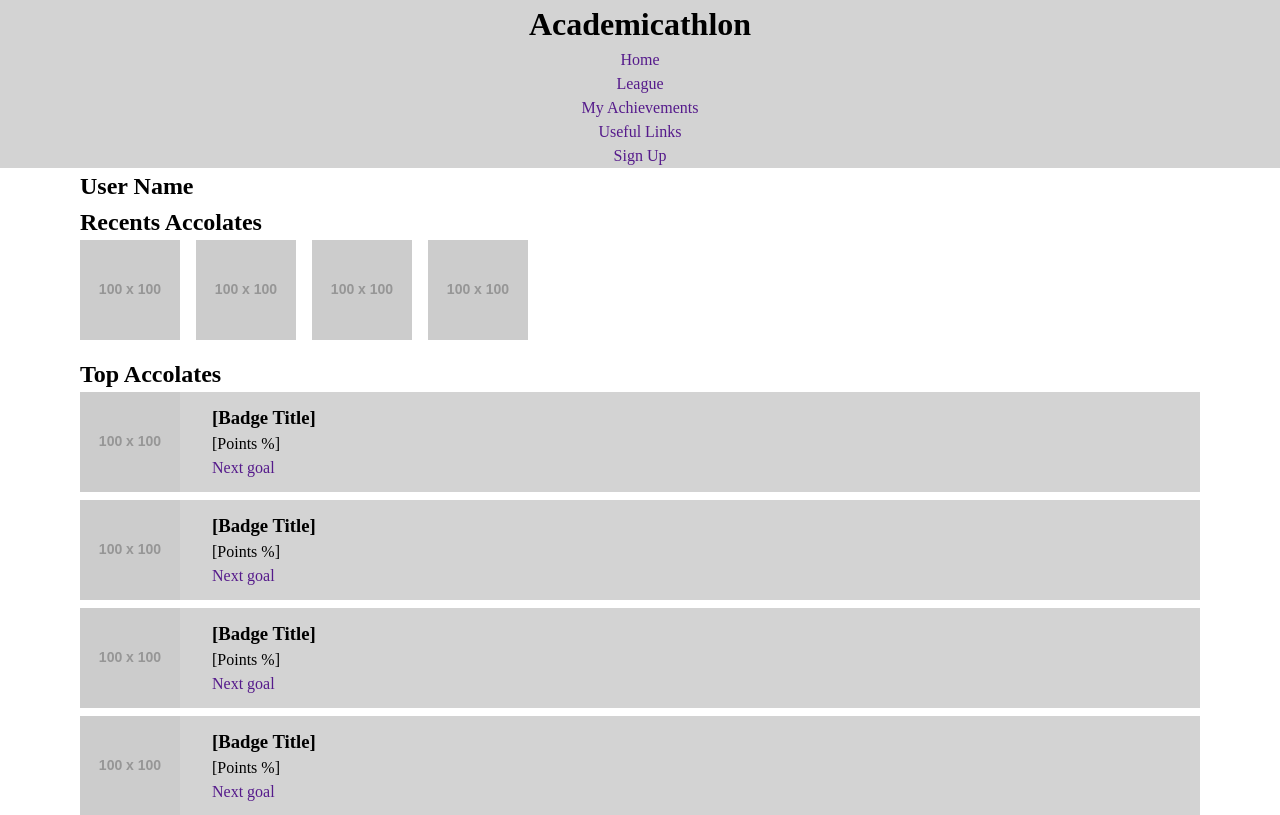
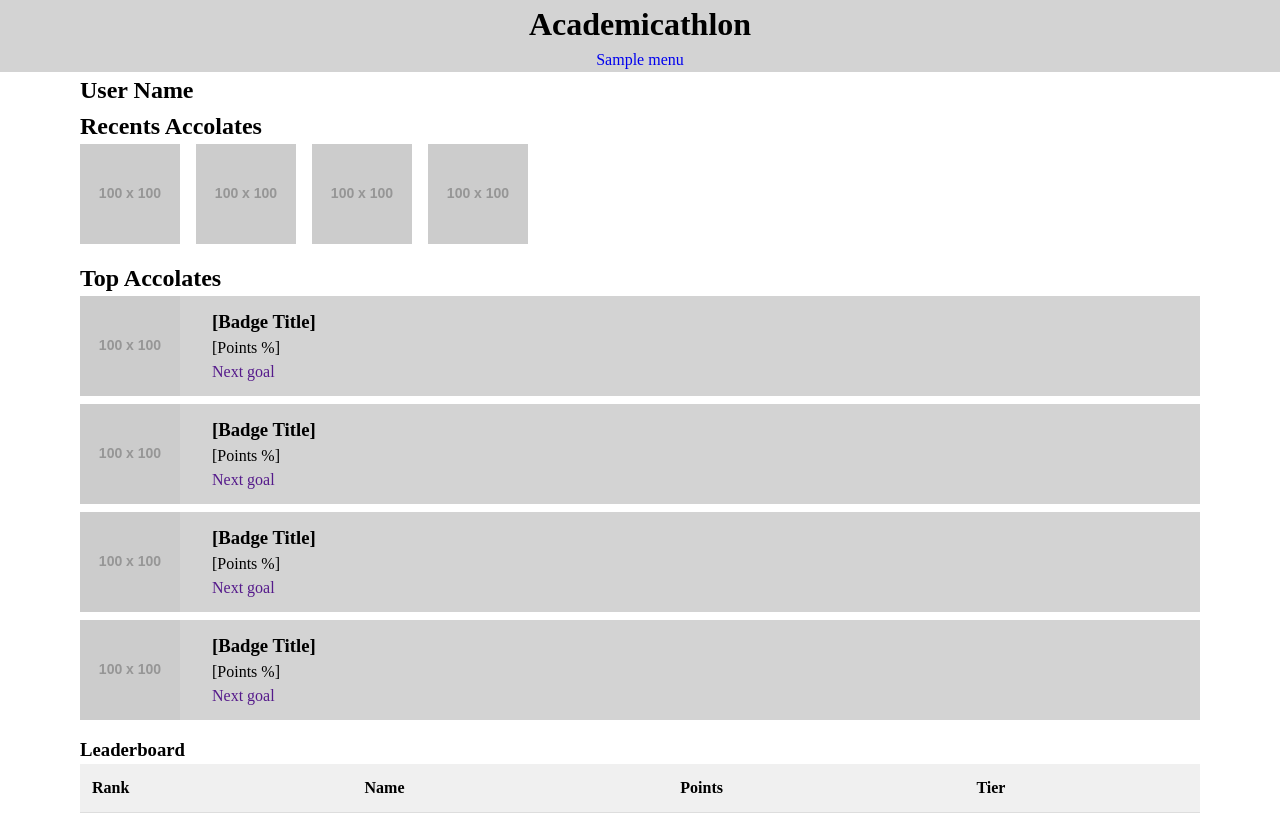
Before and after one commit to rogir-2/academic-reward-system, a PHP site: page / in a window 1280 px wide. Shown: the top 815 px of the page. Run offline with PHP 8.4, Linux system fonts and the light colour scheme; tables that the repository leaves empty or names only in its code hold one stand-in row (values such as "Sample post"); grey boxes labelled with a size stand in for pictures from a placeholder-image service; some libraries are stand-ins or nearby versions.

Commit message:
PHP & DB Intergrated
Nav changed for dynamic menu code, CSS updated to allow for PHP usage,
Basic DB authentication added

```diff
--- /dev/null
+++ b/components/INC/config.php
@@ -0,0 +1,4 @@
+<?php
+$navtb = 'menu';
+$mode = 0; // [TODO: Add Maintenance Mode ect...]
+?>
--- /dev/null
+++ b/components/INC/et.php
@@ -0,0 +1,6 @@
+<?php
+$DBIPAD = 'localhost';
+$DBUSER = 'tutor';
+$DBPASS = 'JniM@7oN4iObpvBn';
+$DBINFO = 'acadmicathalon';
+?>
--- a/components/nav.php
+++ b/components/nav.php
@@ -1,9 +1,21 @@
 <?php
-    echo "
-        <a href=".'""'.">Home</a>
-        <a href=".'""'.">League</a>
-        <a href=".'""'.">My Achievements</a>
-        <a href=".'""'.">Useful Links</a>
-        <a href=".'""'.">Sign Up</a>
-    "
+include 'INC/et.php'; //Login Credentials
+include './css/main.css'; // Allows PHP to use CSS
+include 'INC/config.php'; // General Configs
+// Connect to Database
+$conn = new mysqli($DBIPAD, $DBUSER, $DBPASS,$DBINFO);
+// Begin Query to Display Menu
+$sql = "SELECT * FROM $navtb";
+$results = $conn->query($sql);
+echo '<nav><ul>';
+// If the Query returns ANY results then do XYZ
+if($results->num_rows > 0)
+{
+	while($row = $results->fetch_assoc())
+	{
+		echo '<li><a href="'.$row["url"].'" title="'.$row["title"].'" alt="'.$row["alt"].'">'.$row["label"].'</a>';
+	}
+}
+echo '</ul></nav>';
+$conn -> close();
 ?>
--- a/css/main.css
+++ b/css/main.css
@@ -1,3 +1,5 @@
+<style>
+/* Stops PHP breaking CSS */
 /* Global */
 *, *::before, *::after{
     margin: 0;
@@ -107,3 +109,4 @@ table {
     background-color: lightgrey;
     text-align: center;
   }
+</style>
```
